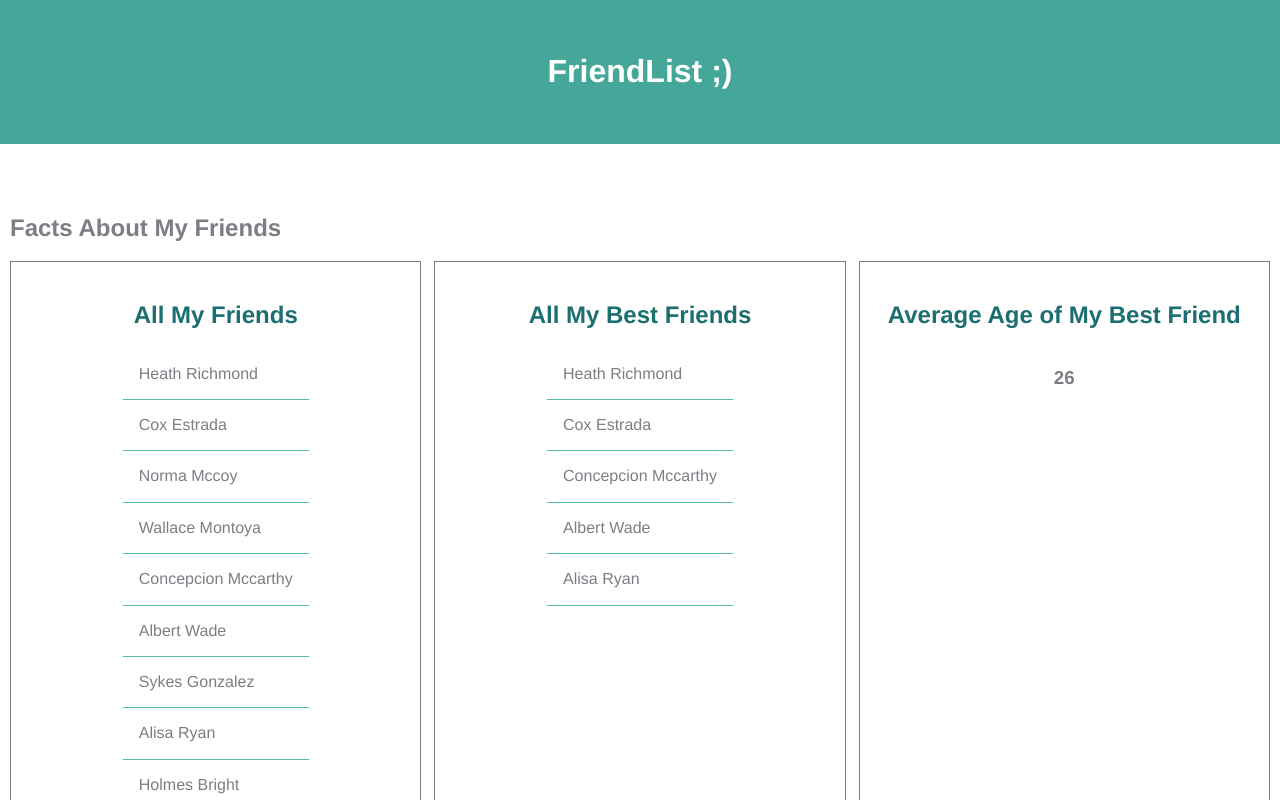
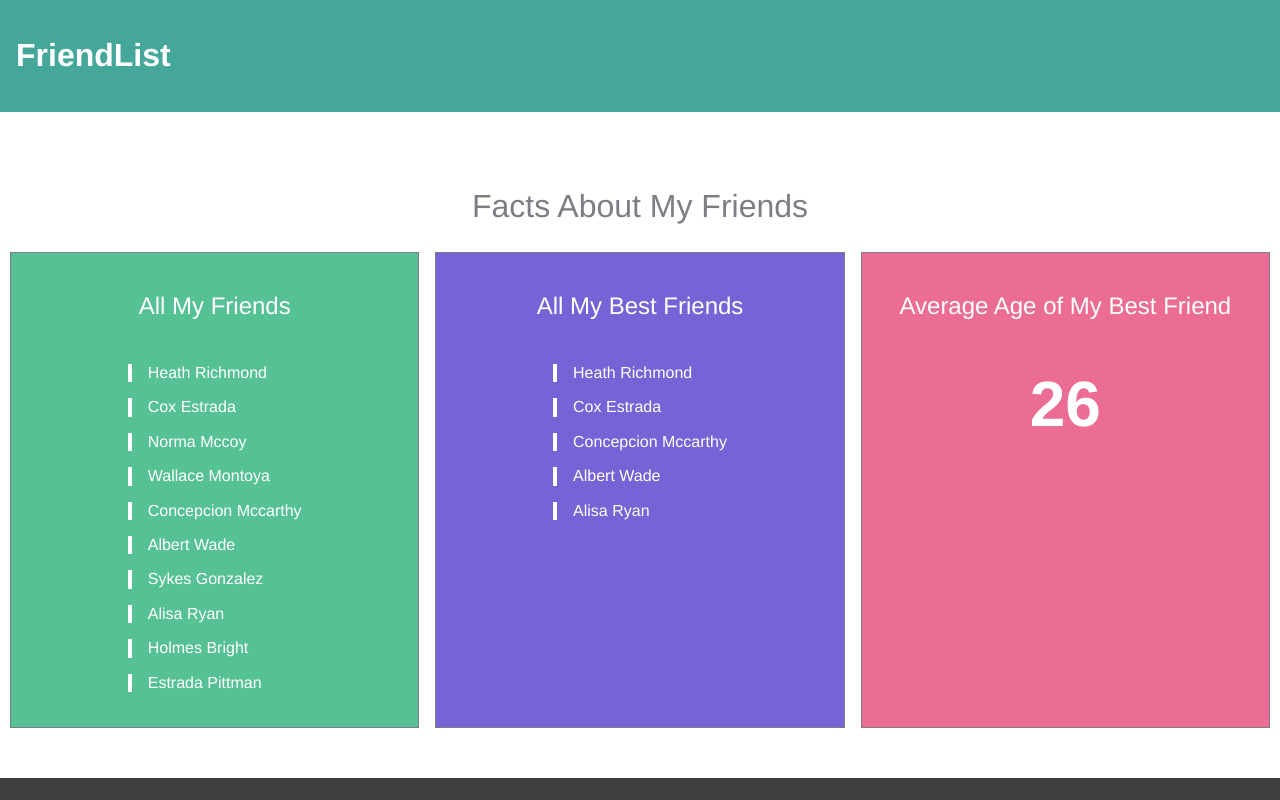
Before and after one commit to stephanie56/cohort3-react-1, a React (Create React App) app in the folder friendlist/: page / in a window 1280 px wide. Shown: the top 800 px of the page. Built offline with nearby package versions, Linux system fonts and the light colour scheme.

Commit message:
Finalize main style for the app

```diff
--- a/friendlist/src/components/FriendList.js
+++ b/friendlist/src/components/FriendList.js
@@ -18,18 +18,19 @@ export class FriendList extends Component {
 
     return (
       <div className="FriendList">
-        <h2>Facts About My Friends</h2>
+        <h2 className="FriendList__title">Facts About My Friends</h2>
         <div className="row">
-          <div className="col">
-            <h2 className="FriendList__title">All My Friends</h2>
+          <div className="col col--green">
+            <h2 className="FriendList__subtitle">All My Friends</h2>
             <ul>{ this.renderNames(allFriends) }</ul>
           </div>
-          <div className="col">
-            <h2 className="FriendList__title">All My Best Friends</h2>
+          <div className="col col--purple">
+            <h2 className="FriendList__subtitle">All My Best Friends</h2>
             <ul>{ this.renderNames(bestFriends) }</ul>
           </div>
-          <div className="col"><h2 className="FriendList__title">Average Age of My Best Friend</h2>
-          <h3>{ this.calAvergeAge(bestFriends) }</h3>
+          <div className="col col--pink">
+            <h2 className="FriendList__subtitle">Average Age of My Best Friend</h2>
+            <h3 className="FriendList__stat">{ this.calAvergeAge(bestFriends) }</h3>
           </div>
         </div>
       </div>
--- a/friendlist/src/components/Header.js
+++ b/friendlist/src/components/Header.js
@@ -3,7 +3,7 @@ import React from 'react';
 export const Header = () => {
   return (
     <header className="Header">
-      <h1>FriendList ;)</h1>
+      <h1>FriendList</h1>
     </header>
   );
 }
--- a/friendlist/src/stylesheets/App.scss
+++ b/friendlist/src/stylesheets/App.scss
@@ -7,6 +7,8 @@ $green-600: #1B6F71;
 $green-700: #44A799;
 $green-800: #9DCCA6;
 $grey-600:  #7E7D85;
+$purple: #7564D5;
+$pink: #EB6D93;
 
 body {
   font-family: Helvetica, 'Roboto', Arial, sans-serif;
@@ -16,7 +18,7 @@ body {
 .row {
   display: grid;
   grid-template-columns: repeat(auto-fit, minmax(300px, 1fr));
-  grid-gap: 0.8rem;
+  grid-gap: 1rem;
 }
 
 .col {
@@ -26,6 +28,19 @@ body {
   flex-direction: column;
   align-items: center;
   justify-content: start;
+  color: #fff;
+
+  &--green {
+    background-color: $green-400;
+  }
+
+  &--pink {
+    background-color: $pink;
+  }
+
+  &--purple {
+    background-color: $purple;
+  }
 }
 
 
@@ -42,17 +57,29 @@ body {
   grid-area: header;
   background-color: $green-700;
   color: #fff;
-  padding: 2rem;
-  text-align: center;
+  padding: 1rem;
 }
 
 .FriendList {
   grid-area: content;
   padding: 50px 10px;
+  text-align: center;
 
   &__title {
-    color: $green-600;
-    text-align: center;
+    font-weight: lighter;
+    font-size: 2rem;
+  }
+
+  &__subtitle {
+    color: #fff;
+    font-weight: lighter;
+    margin-bottom: 2.8rem;
+  }
+
+  &__stat {
+    font-size: 4rem;
+    line-height: 5rem;
+    margin: 0;
   }
 
   ul {
@@ -62,8 +89,11 @@ body {
   }
 
   li {
-    padding: 1rem;
-    border-bottom: 1px solid $green-400;
+    padding: 0;
+    padding-left: 1rem;
+    margin-bottom: 1rem;
+    text-align: left;
+    border-left: 4px solid #fff;
   }
 }
 
```
